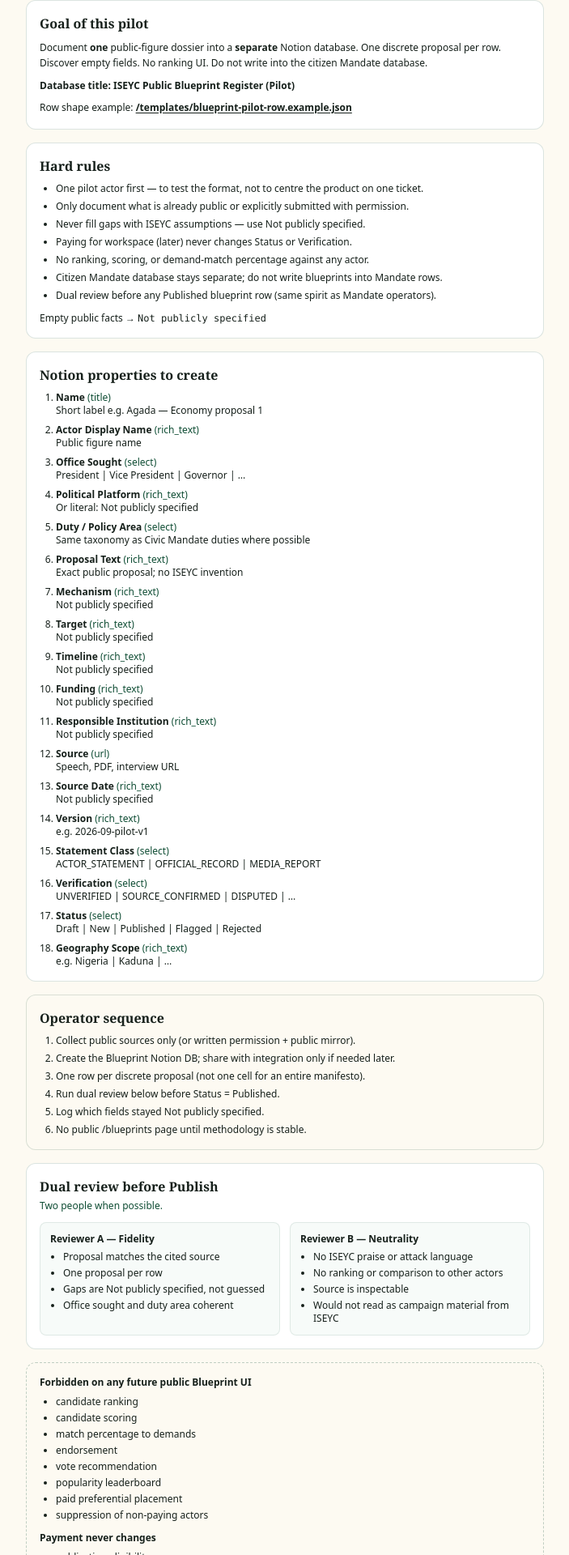
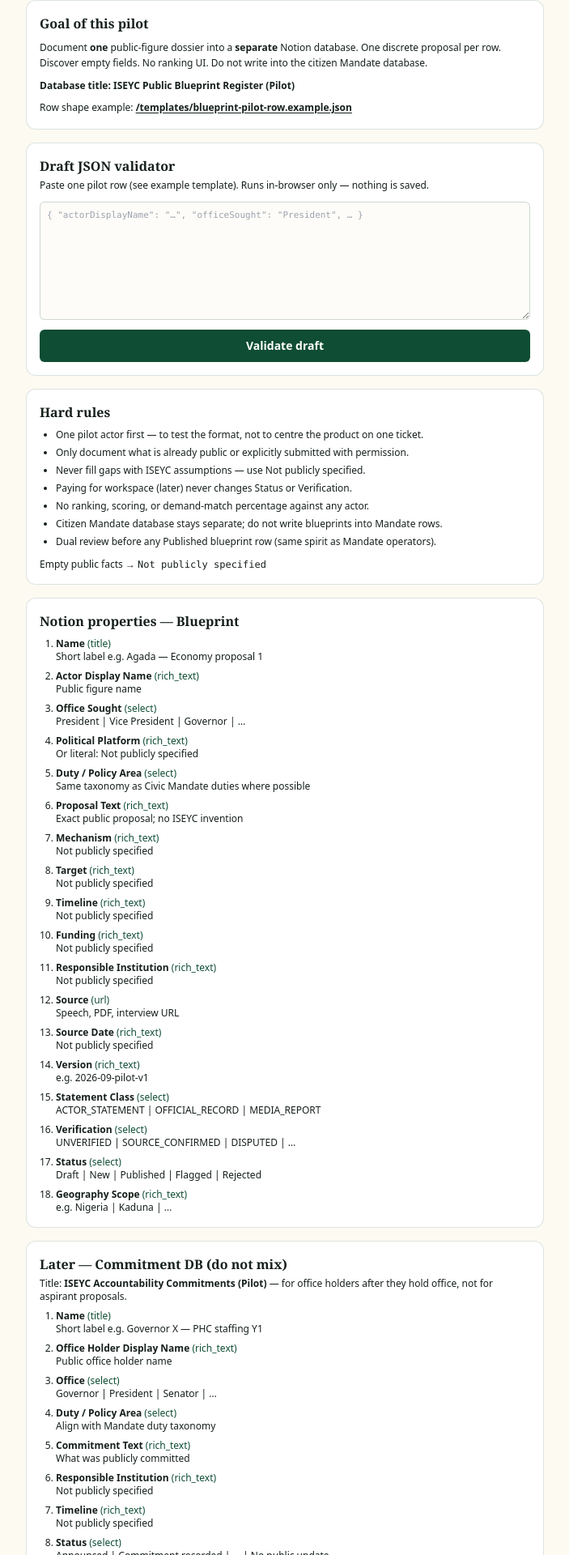
Before and after one commit to mrzulqarnainnadabo/2027-street-mandate, a Next.js app: page /operators/blueprint-pilot in a window 1280 px wide. Shown: the part 182-2102 px from the top of the page at 81% size, without its empty margins (288-991 px from the left). Built offline with nearby package versions, Linux system fonts and the light colour scheme.

Commit message:
feat: commitment field schema + staff JSON draft validator UI
- Parallel Notion field list for Accountability/Commitment pilot
- Client validator on blueprint-pilot for pasted row JSON
- lib/civic-record index exports
No public register UI. No production merge.

```diff
--- a/app/operators/blueprint-pilot/page.tsx
+++ b/app/operators/blueprint-pilot/page.tsx
@@ -2,8 +2,10 @@ import type { Metadata } from "next";
 import Link from "next/link";
 import { ISEYC_SEAL_SRC } from "@/lib/brand";
 import { BLUEPRINT_DB_TITLE, BLUEPRINT_NOTION_PROPERTIES, BLUEPRINT_PILOT_RULES } from "@/lib/civic-record/blueprint-fields";
+import { COMMITMENT_DB_TITLE, COMMITMENT_NOTION_PROPERTIES } from "@/lib/civic-record/commitment-fields";
 import { CIVIC_RECORD_MISSION, FORBIDDEN_PUBLIC_FEATURES, PAYMENT_NEVER_CHANGES } from "@/lib/civic-record/firewall";
 import { NOT_PUBLICLY_SPECIFIED } from "@/lib/civic-record/types";
+import BlueprintDraftValidator from "@/components/operators/BlueprintDraftValidator";
 
 export const metadata: Metadata = {
   title: "Blueprint pilot | ISEYC operators",
@@ -44,6 +46,10 @@ export default function BlueprintPilotPage() {
         </p>
       </section>
 
+      <div className="mt-4">
+        <BlueprintDraftValidator />
+      </div>
+
       <section className="mt-4 rounded-xl border border-forest-500/15 bg-white p-4">
         <h2 className="font-display text-base font-bold text-forest-900">Hard rules</h2>
         <ul className="mt-2 list-disc space-y-1.5 pl-5 text-xs text-forest-800">
@@ -57,9 +63,25 @@ export default function BlueprintPilotPage() {
       </section>
 
       <section className="mt-4 rounded-xl border border-forest-500/15 bg-white p-4">
-        <h2 className="font-display text-base font-bold text-forest-900">Notion properties to create</h2>
+        <h2 className="font-display text-base font-bold text-forest-900">Notion properties — Blueprint</h2>
         <ol className="mt-2 list-decimal space-y-2 pl-5 text-xs text-forest-800">
           {BLUEPRINT_NOTION_PROPERTIES.map((p) => (
+            <li key={p.name}>
+              <strong>{p.name}</strong> <span className="text-forest-500">({p.type})</span>
+              <span className="block text-forest-600">{p.notes}</span>
+            </li>
+          ))}
+        </ol>
+      </section>
+
+      <section className="mt-4 rounded-xl border border-forest-500/15 bg-white p-4">
+        <h2 className="font-display text-base font-bold text-forest-900">Later — Commitment DB (do not mix)</h2>
+        <p className="mt-1 text-xs text-forest-600">
+          Title: <strong>{COMMITMENT_DB_TITLE}</strong> — for office holders after they hold office, not
+          for aspirant proposals.
+        </p>
+        <ol className="mt-2 list-decimal space-y-2 pl-5 text-xs text-forest-800">
+          {COMMITMENT_NOTION_PROPERTIES.map((p) => (
             <li key={p.name}>
               <strong>{p.name}</strong> <span className="text-forest-500">({p.type})</span>
               <span className="block text-forest-600">{p.notes}</span>
@@ -72,17 +94,16 @@ export default function BlueprintPilotPage() {
         <h2 className="font-display text-base font-bold text-forest-900">Operator sequence</h2>
         <ol className="mt-2 list-decimal space-y-1.5 pl-5 text-forest-800">
           <li>Collect public sources only (or written permission + public mirror).</li>
-          <li>Create the Blueprint Notion DB; share with integration only if needed later.</li>
-          <li>One row per discrete proposal (not one cell for an entire manifesto).</li>
-          <li>Run dual review below before Status = Published.</li>
-          <li>Log which fields stayed {NOT_PUBLICLY_SPECIFIED}.</li>
+          <li>Create the Blueprint Notion DB.</li>
+          <li>Validate a row with the JSON tool above (optional).</li>
+          <li>One row per discrete proposal.</li>
+          <li>Dual review before Status = Published.</li>
           <li>No public /blueprints page until methodology is stable.</li>
         </ol>
       </section>
 
       <section className="mt-4 rounded-xl border border-forest-500/15 bg-white p-4 text-xs text-forest-800">
         <h2 className="font-display text-base font-bold text-forest-900">Dual review before Publish</h2>
-        <p className="mt-1 text-forest-500">Two people when possible.</p>
         <div className="mt-3 grid gap-3 sm:grid-cols-2">
           <div className="rounded-lg border border-forest-500/10 bg-forest-50/50 p-3">
             <p className="font-bold text-forest-900">Reviewer A — Fidelity</p>
@@ -90,7 +111,6 @@ export default function BlueprintPilotPage() {
               <li>Proposal matches the cited source</li>
               <li>One proposal per row</li>
               <li>Gaps are {NOT_PUBLICLY_SPECIFIED}, not guessed</li>
-              <li>Office sought and duty area coherent</li>
             </ul>
           </div>
           <div className="rounded-lg border border-forest-500/10 bg-forest-50/50 p-3">
@@ -98,15 +118,14 @@ export default function BlueprintPilotPage() {
             <ul className="mt-1.5 list-disc space-y-1 pl-4">
               <li>No ISEYC praise or attack language</li>
               <li>No ranking or comparison to other actors</li>
-              <li>Source is inspectable</li>
-              <li>Would not read as campaign material from ISEYC</li>
+              <li>Would not read as ISEYC campaign material</li>
             </ul>
           </div>
         </div>
       </section>
 
       <section className="mt-4 rounded-xl border border-dashed border-forest-500/25 p-4 text-xs text-forest-600">
-        <h2 className="font-semibold text-forest-800">Forbidden on any future public Blueprint UI</h2>
+        <h2 className="font-semibold text-forest-800">Forbidden on future public UI</h2>
         <ul className="mt-2 list-disc space-y-1 pl-5">
           {FORBIDDEN_PUBLIC_FEATURES.map((f) => (
             <li key={f}>{f}</li>
--- /dev/null
+++ b/components/operators/BlueprintDraftValidator.tsx
@@ -0,0 +1,63 @@
+"use client";
+
+import { useState } from "react";
+import {
+  validateBlueprintDraft,
+  normalizeBlueprintOptionals,
+  type BlueprintDraftInput,
+} from "@/lib/civic-record/validate-blueprint";
+
+export default function BlueprintDraftValidator() {
+  const [raw, setRaw] = useState("");
+  const [result, setResult] = useState<string>("");
+
+  function run() {
+    try {
+      const parsed = JSON.parse(raw) as BlueprintDraftInput;
+      const v = validateBlueprintDraft(parsed);
+      const normalized = normalizeBlueprintOptionals(parsed);
+      setResult(
+        JSON.stringify(
+          {
+            ok: v.ok,
+            errors: v.errors,
+            warnings: v.warnings,
+            normalizedOptionals: normalized,
+          },
+          null,
+          2
+        )
+      );
+    } catch {
+      setResult(JSON.stringify({ ok: false, errors: ["Invalid JSON"] }, null, 2));
+    }
+  }
+
+  return (
+    <div className="rounded-xl border border-forest-500/15 bg-white p-4 text-xs">
+      <h2 className="font-display text-base font-bold text-forest-900">Draft JSON validator</h2>
+      <p className="mt-1 text-forest-600">
+        Paste one pilot row (see example template). Runs in-browser only — nothing is saved.
+      </p>
+      <textarea
+        value={raw}
+        onChange={(e) => setRaw(e.target.value)}
+        rows={8}
+        className="mt-3 w-full rounded-md border border-forest-500/20 bg-cream/50 p-2 font-mono text-[11px] text-forest-900 outline-none focus:border-forest-500"
+        placeholder='{ "actorDisplayName": "…", "officeSought": "President", … }'
+      />
+      <button
+        type="button"
+        onClick={run}
+        className="mt-2 min-h-[40px] w-full rounded-md bg-forest-500 text-sm font-bold text-white"
+      >
+        Validate draft
+      </button>
+      {result ? (
+        <pre className="mt-3 overflow-x-auto rounded-md border border-forest-500/10 bg-forest-50 p-2 text-[10px] text-forest-800">
+          {result}
+        </pre>
+      ) : null}
+    </div>
+  );
+}
--- /dev/null
+++ b/lib/civic-record/commitment-fields.ts
@@ -0,0 +1,31 @@
+import { NOT_PUBLICLY_SPECIFIED } from "./types";
+
+/** Stage 2/3 prep — separate DB from Mandate and Blueprint */
+export const COMMITMENT_DB_TITLE = "ISEYC Accountability Commitments (Pilot)";
+
+export const COMMITMENT_NOTION_PROPERTIES = [
+  { name: "Name", type: "title", notes: "Short label e.g. Governor X — PHC staffing Y1" },
+  { name: "Office Holder Display Name", type: "rich_text", notes: "Public office holder name" },
+  { name: "Office", type: "select", notes: "Governor | President | Senator | …" },
+  { name: "Duty / Policy Area", type: "select", notes: "Align with Mandate duty taxonomy" },
+  { name: "Commitment Text", type: "rich_text", notes: "What was publicly committed" },
+  { name: "Responsible Institution", type: "rich_text", notes: NOT_PUBLICLY_SPECIFIED },
+  { name: "Timeline", type: "rich_text", notes: NOT_PUBLICLY_SPECIFIED },
+  { name: "Status", type: "select", notes: "Announced | Commitment recorded | … | No public update" },
+  { name: "Source", type: "url", notes: "Required for publication" },
+  { name: "Verification", type: "select", notes: "UNVERIFIED | SOURCE_CONFIRMED | …" },
+  { name: "Publication Status", type: "select", notes: "Draft | New | Published | …" },
+  { name: "Geography Scope", type: "rich_text", notes: "State / district as applicable" },
+] as const;
+
+export const COMMITMENT_STATUS_VALUES = [
+  "Announced",
+  "Commitment recorded",
+  "Implementation reported",
+  "Evidence submitted",
+  "Evidence published",
+  "Ongoing",
+  "Delayed",
+  "Completed/closed",
+  "No public update",
+] as const;
--- /dev/null
+++ b/lib/civic-record/index.ts
@@ -0,0 +1,5 @@
+export * from "./types";
+export * from "./firewall";
+export * from "./blueprint-fields";
+export * from "./commitment-fields";
+export * from "./validate-blueprint";
```
